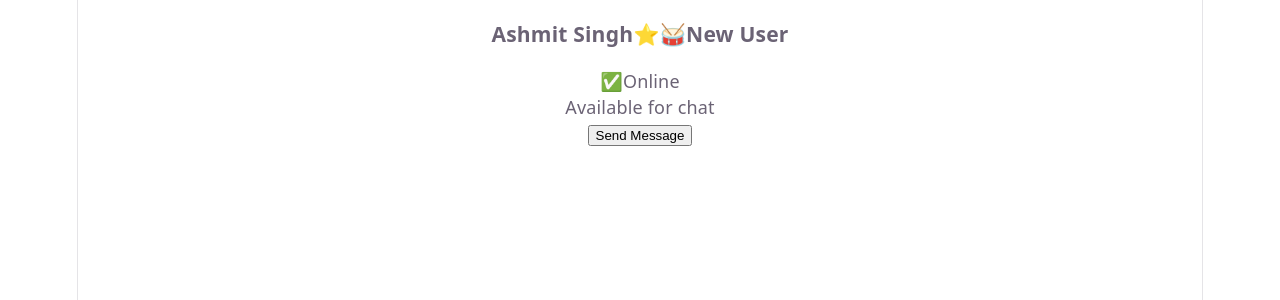
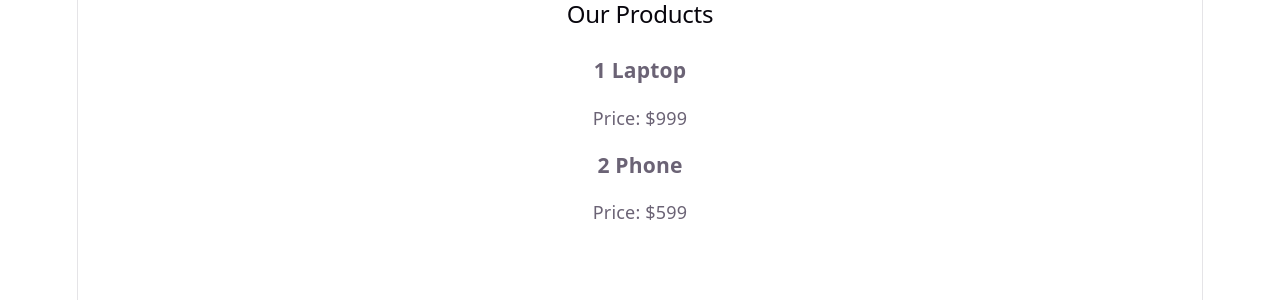
Before and after one commit to Ashmit-Singh-Gogia/React_Learning, a React (Vite) app in the folder hello-world/: page / in a window 1280 px wide. Shown: the top 300 px of the page. Built offline with nearby package versions, Linux system fonts and the light colour scheme.

Commit message:
rendering lists

```diff
--- a/hello-world/src/App.jsx
+++ b/hello-world/src/App.jsx
@@ -1,16 +1,11 @@
 import { UserDetails } from "./UserDetails.jsx"
-
+import { ProductList } from "./ProductList.jsx"
 
 function App() {
   return (
-    <div>
-      <UserDetails name={"Ashmit Singh"}
-        isOnline={true}
-        hideOffline={true}
-        IsPremium={true}
-        isNewUser={true} />
-      <UserDetails name={"Ashutosh Wanga"} isOnline={false} hideOffline={true} />
-    </div>
+    <>
+      <ProductList />
+    </>
   )
 }
 
--- /dev/null
+++ b/hello-world/src/ProductList.jsx
@@ -0,0 +1,42 @@
+export const ProductList = () => {
+
+    const products = [
+        {
+            id: 1,
+            name: "Laptop",
+            Price: 999
+        },
+        {
+            id: 2,
+            name: "Phone",
+            Price: 599
+        },
+        {
+            id: 3,
+            name: "Table",
+            Price: 499
+        },
+        {
+            id: 4,
+            name: "Watch",
+            Price: 199
+        }
+    ]
+
+    const productElements = products.filter((p) => { return p.Price > 500 }).map((p) => {
+        return (
+            <div>
+                <h3>{p.id}{" " + p.name}</h3>
+                <p>Price: ${p.Price}</p>
+            </div>
+        )
+    });
+
+
+    return (
+        <>
+            <h2>Our Products</h2>
+            {productElements}
+        </>
+    );
+}
```
